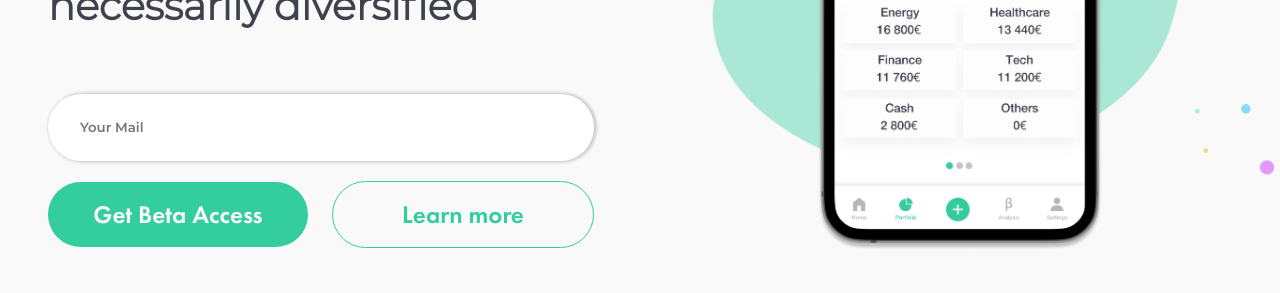
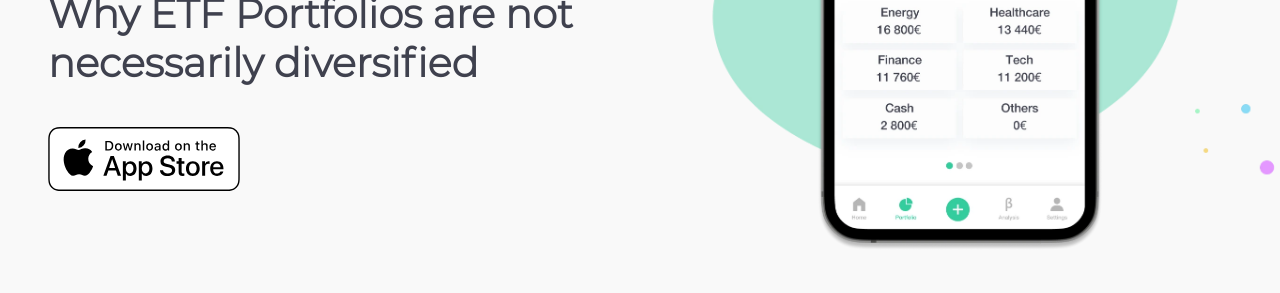
Before and after one commit to lminne/stockify-landing, a React (Create React App) app: page / in a window 1280 px wide. Shown: the part 433-726 px from the top of the page. Built offline with nearby package versions, Linux system fonts and the light colour scheme; a web font is replaced by a local one.

Commit message:
Apple Download

```diff
--- a/src/Components/Header/Header.tsx
+++ b/src/Components/Header/Header.tsx
@@ -126,7 +126,7 @@ class Header extends Component<AppProps, AppState> {
                     <div className="header_menu">
                         <a onClick={() => {this.onclick()}} className={"link-text"} href="/#hero-section"><Heading text={"Home"} style={{marginTop: "100px"}}/></a>
                         <a onClick={() => {this.onclick()}} className={"link-text"} href="/#features-section"><Heading text={"Features"} style={{marginTop: "0"}}/></a>
-                        <a onClick={() => {this.onclick()}} className={"link-text"} href="/#get-started-section"><Heading text={"Get started"} style={{marginTop: "0"}}/></a>
+                        <a onClick={() => {this.onclick()}} className={"link-text"} href="https://testflight.apple.com/join/58vkeNU9"><Heading text={"Get started"} style={{marginTop: "0"}}/></a>
                         <a onClick={() => {this.onclick()}} className={"link-text"} href="/#testimonial-section" ><Heading text={"Testimonials"} style={{marginTop: "0"}}/></a>
                         <a onClick={() => {this.onclick()}} className={"link-text"} href="/#faq-section"><Heading text={"FAQ"} style={{marginTop: "0"}}/></a>
                         <a onClick={() => {this.onclick()}} className={"link-text"} href="/contact"><Heading text={"Contact"} style={{marginTop: 0}}/></a>
@@ -157,7 +157,7 @@ class Header extends Component<AppProps, AppState> {
                             }}>Features
                             </div>
                             <div className={"header_right_content_link"} onClick={() => {
-                                window.location.href = "/#get-started-section"
+                                window.location.href = "https://testflight.apple.com/join/58vkeNU9"
                             }}>Get started
                             </div>
                             <div className={"header_right_content_link"} onClick={() => {
--- a/src/Components/HeroSec/herosec.css
+++ b/src/Components/HeroSec/herosec.css
@@ -141,6 +141,10 @@
     }
     .button-group-desktop {
         display: none;
+    }
+
+    .appleDownloadDesktop {
+        display: none!important;
     }
 
     .section {
--- a/src/Components/HeroSec/herosec.tsx
+++ b/src/Components/HeroSec/herosec.tsx
@@ -9,6 +9,7 @@ import {IGeneral} from "../../stores/generals";
 import TypingHeading from "../TypingHeading/TypingHeading";
 import ScrollAnimation from "react-animate-on-scroll";
 import "animate.css/animate.min.css";
+import {ReactComponent as AppleDownload} from "../../assets/img/AppleDownload.svg";
 
 
 interface AppState {
@@ -138,32 +139,21 @@ class HeroSec extends Component<AppProps, AppState> {
                                     <div className={"heading-holder"}>
                                         <TypingHeading texts={'["Understand your Portfolio", "Identify Risk", "Balance your Portfolio"]'}/>
                                         <SecondaryHeading text={"Why ETF Portfolios are not necessarily diversified"}/>
-                                        <form autoComplete={"off"} name={"mc-embedded-subscribe-form"} onSubmit= {this.formSubmit.bind(this)} action={"https://gmail.us1.list-manage.com/subscribe/post?u=2f90230766ba0453532af808b&amp;id=a52339cb71"} method={"post"} className={"button-group-desktop"} noValidate={true}>
-                                            <div>
-                                                <div>
-                                                    <div style={{width:"100%", display:"flex", justifyContent:"start", alignItems:"center"}}>
-                                                        <div className={"mailform"}>
-                                                            <input name={"EMAIL"} className={"mailinput"} aria-label={"betamailinput"} placeholder={"Your Mail"} id={"mailinput"} type="email" value={this.state.mail} onChange={this.handleChange.bind(this)} onInvalid={this.handleValidation} required={true}/>
-                                                        </div>
 
+
+
+                                                <div className={"appleDownloadDesktop"} style={{width:"100%", display:"flex", justifyContent:"start", alignItems:"center"}}>
+                                                    <div className={"btn-holder-desktop"}>
+                                                        <a href="https://testflight.apple.com/join/58vkeNU9">
+                                                            <AppleDownload style={{width:"12rem",height:"4rem"}}/>
+                                                        </a>
                                                     </div>
-                                                    <div className={"error"}>
-                                                        {this.state.error}
+                                                    <div className={"btn-holder-desktop"} style={{display:"flex", justifyContent:"center", alignItems:"center"}}>
+
                                                     </div>
                                                 </div>
 
-                                                <div style={{width:"100%", display:"flex", justifyContent:"start", alignItems:"center"}}>
-                                                    <div className={"btn-holder-desktop"}>
-                                                        <button id={"btnmailsubmit"} type={"submit"} className={"get-started"}>Get Beta Access</button>
-                                                    </div>
-                                                    <div className={"btn-holder-desktop"} style={{display:"flex", justifyContent:"center", alignItems:"center"}}>
-                                                        <div className={"get-started"} style={{display:"flex", justifyContent:"center", alignItems:"center",backgroundColor:"#f9f9f9", borderRadius:"50px", border:"1px solid #34CD9E"}}>
-                                                            <a style={{textDecoration:"none", color:"#34CD9E", width:"100%",height:"100%", display:"flex",justifyContent:"center",alignItems:"center"}} href="/#features-section">Learn more</a>
-                                                        </div>
-                                                    </div>
-                                                </div>
-                                            </div>
-                                        </form>
+
                                     </div>
                                 </div>
 
@@ -173,24 +163,17 @@ class HeroSec extends Component<AppProps, AppState> {
                                 </div>
 
                                 <div className={"cta-container animate__animated animate__fadeInUp"}>
-                                    <form autoComplete={"off"} name={"mc-embedded-subscribe-form"} onSubmit = {this.formSubmit.bind(this)} action={"https://gmail.us1.list-manage.com/subscribe/post?u=2f90230766ba0453532af808b&amp;id=a52339cb71"} method={"post"} noValidate={true}>
-                                        <div style={{width:"100%", display:"flex", justifyContent:"start", alignItems:"center"}}>
-                                            <div className={"mailform"}>
-                                                <input name={"EMAIL"} className={"mailinput"} aria-label={"betamailinput"} placeholder={"Your Mail"} id={"mailinputMobile"} type="email" value={this.state.mail} onChange={this.handleChange.bind(this)} onInvalid={this.handleValidation} required={true}/>
-                                            </div>
-                                        </div>
-                                        <div className={"error"}>
-                                            {this.state.error}
-                                        </div>
-                                        <div>
+
+                                        <div className={"appleDownloadMobile"}>
                                             <div className={"button-group-mobile"}>
                                                 <div className={"btn-holder-mobile"}>
-                                                    <button type={"submit"} className={"get-started"}>Get Beta Access</button>
+                                                    <a href="https://testflight.apple.com/join/58vkeNU9">
+                                                        <AppleDownload style={{width:"10rem",height:"4rem"}}/>
+                                                    </a>
                                                 </div>
 
                                             </div>
                                         </div>
-                                    </form>
                                 </div>
 
                             </div>
```
Also changed, not shown: src/assets/img/AppleDownload.svg (added).
